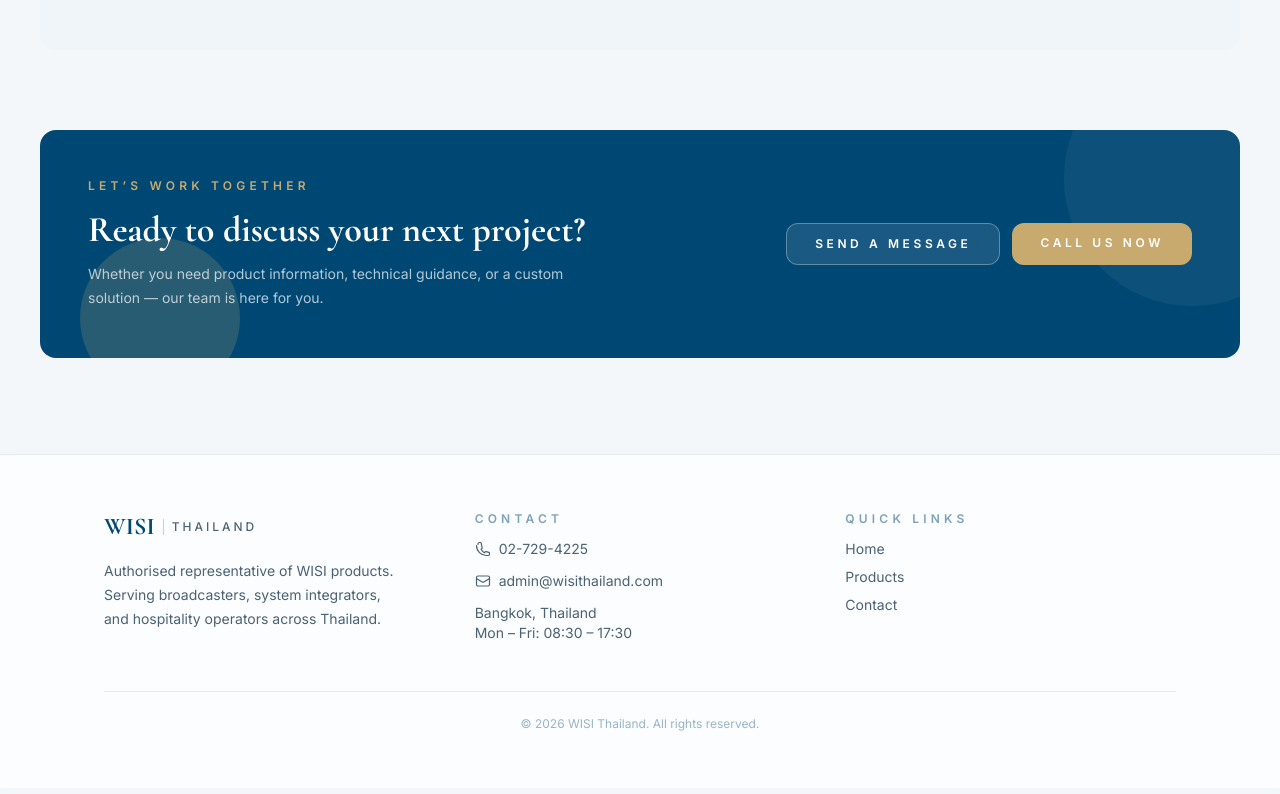
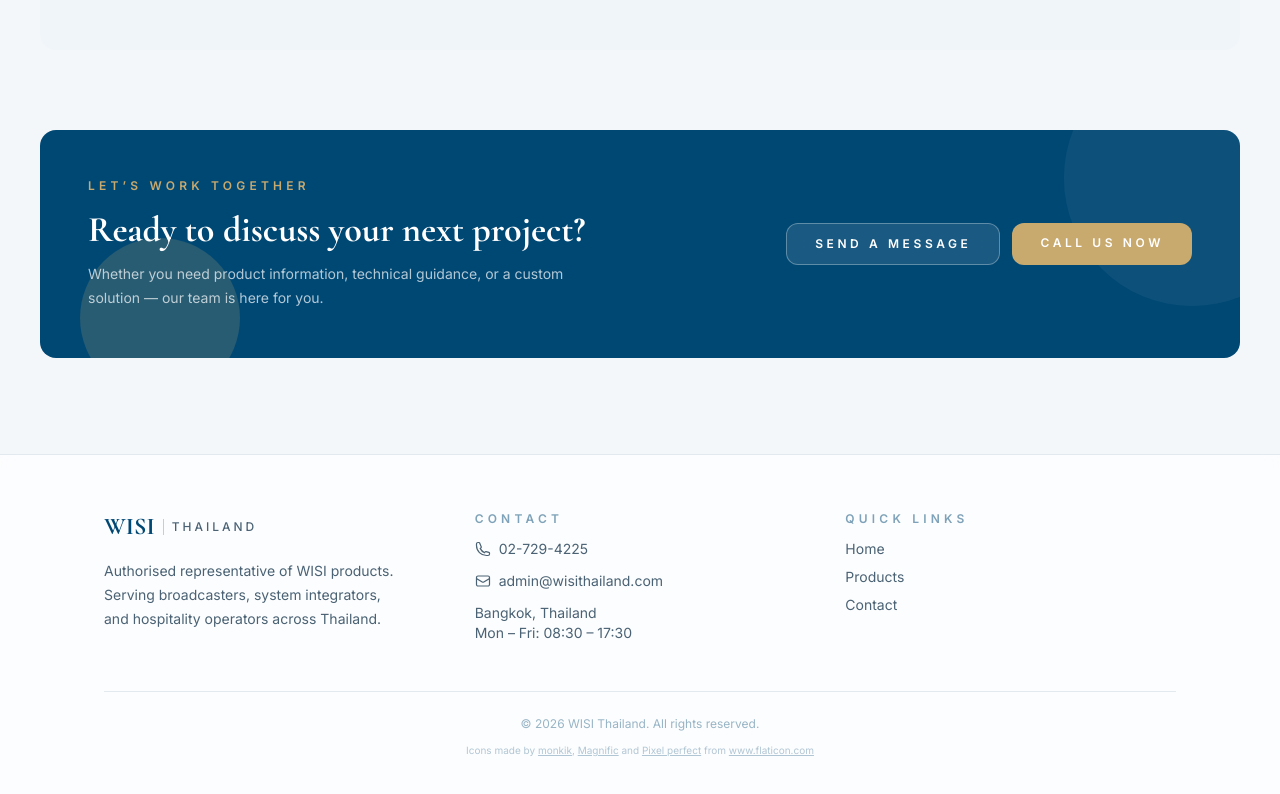
Before and after one commit to IthChanakijkamjorn/WISI-THAILAND, a Next.js app: page / in a window 1280 px wide. Shown: the part 1922-2716 px from the top of the page. Built offline with nearby package versions, Linux system fonts and the light colour scheme.

Commit message:
Add Flaticon attribution for icons used in 'What We Do' section

```diff
--- a/src/app/_components/site-footer.js
+++ b/src/app/_components/site-footer.js
@@ -27,7 +27,7 @@ export default function SiteFooter() {
               className="flex items-center gap-2 text-sm text-[#4A6274] transition hover:text-[#004874]"
             >
               <svg className="h-4 w-4 shrink-0" fill="none" stroke="currentColor" strokeWidth={1.8} viewBox="0 0 24 24">
-                <path strokeLinecap="round" strokeLinejoin="round" d="M2.25 6.75c0 8.284 6.716 15 15 15h2.25a2.25 2.25 0 0 0 2.25-2.25v-1.372c0-.516-.351-.966-.852-1.091l-4.423-1.106c-.44-.11-.902.055-1.173.417l-.97 1.293c-2.29-1.086-4.147-2.943-5.233-5.233l1.293-.97c.362-.271.527-.734.417-1.173L9.213 3.102a1.125 1.125 0 0 0-1.091-.852H6.75A2.25 2.25 0 0 0 4.5 4.5v.75" />
+                <path strokeLinecap="round" strokeLinejoin="round" d="M2.25 6.75c0 8.284 6.716 15 15 15h2.25a2.25 2.25 0 0 0 2.25-2.25v-1.372c0-.516-.351-.966-.852-1.091l-4.423-1.106c-.44-.11-.902.055-1.173.417l-.97 1.293c-2.884-1.353-5.223-3.692-6.576-6.576l1.293-.97c.363-.271.527-.734.417-1.173L6.963 3.102a1.125 1.125 0 0 0-1.091-.852H4.5A2.25 2.25 0 0 0 2.25 4.5v2.25Z" />
               </svg>
               02-729-4225
             </a>
@@ -63,6 +63,16 @@ export default function SiteFooter() {
           <p className="text-center text-xs text-[#004874]/40">
             &copy; 2026 WISI Thailand. All rights reserved.
           </p>
+          <p className="mt-2 text-center text-[10px] leading-5 text-[#004874]/30">
+            Icons made by{" "}
+            <a href="https://www.flaticon.com/authors/monkik" title="monkik" className="underline hover:text-[#004874]/60">monkik</a>
+            {", "}
+            <a href="https://www.flaticon.com/authors/magnific" title="Magnific" className="underline hover:text-[#004874]/60">Magnific</a>
+            {" and "}
+            <a href="https://www.flaticon.com/authors/pixel-perfect" title="Pixel perfect" className="underline hover:text-[#004874]/60">Pixel perfect</a>
+            {" from "}
+            <a href="https://www.flaticon.com/" title="Flaticon" className="underline hover:text-[#004874]/60">www.flaticon.com</a>
+          </p>
         </div>
       </div>
     </footer>
```
